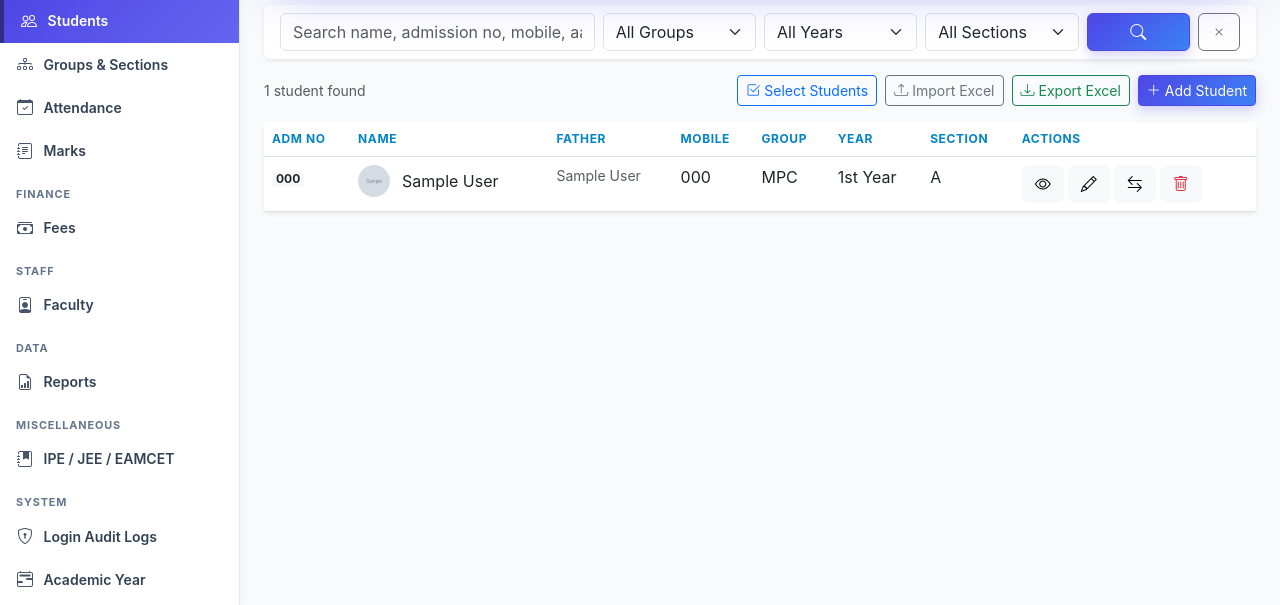
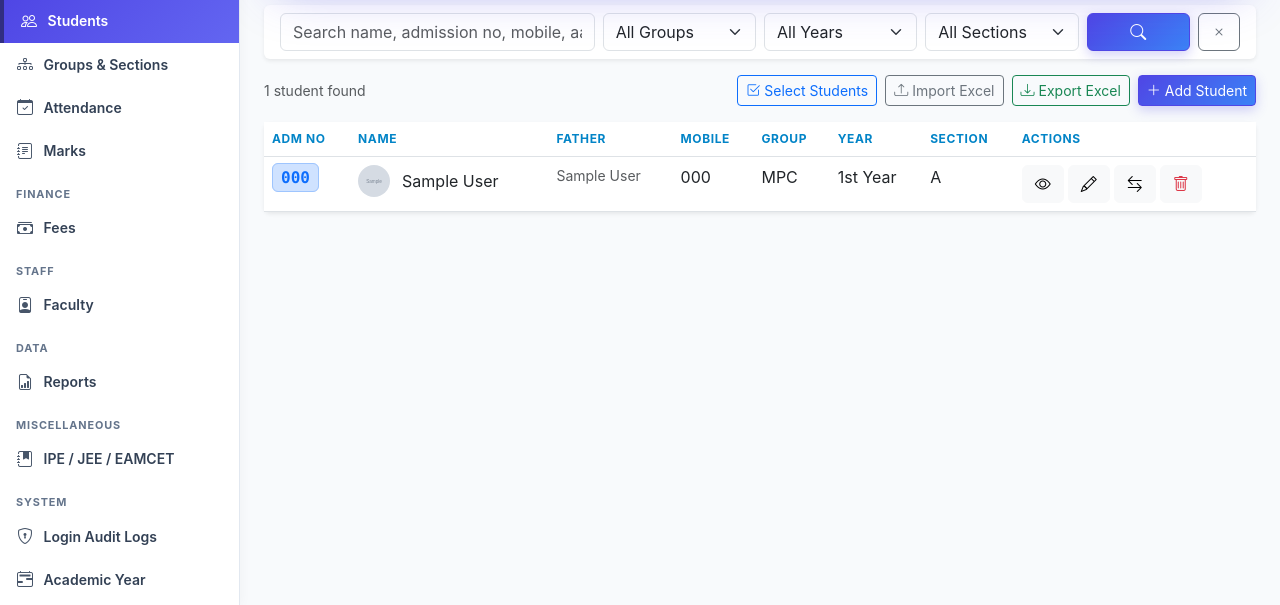
Before and after one commit to saimogili875/NARESH_ANNA, a Django app: page /students/ in a window 1280 px wide. Shown: the part 195-800 px from the top of the page. Run offline with Django 5.2, Linux system fonts and the light colour scheme; a user stored in the database is signed in; data comes from the database, SQL or seed files in the repository; tables that the repository leaves empty hold one stand-in row (values such as "Sample post"); grey boxes marked "Sample" are stand-in pictures.

Commit message:
Fix admission_number visibility and contrast on student list screen

```diff
--- a/templates/base.html
+++ b/templates/base.html
@@ -197,6 +197,9 @@
   .dark-mode .text-muted,
   .dark-mode .text-secondary {
     color: #94A3B8 !important;
+  }
+  .dark-mode .text-dark {
+    color: #F8FAFC !important;
   }
   .dark-mode .bg-light,
   .dark-mode .bg-white {
--- a/templates/students/list.html
+++ b/templates/students/list.html
@@ -135,7 +135,7 @@
           {% for s in students %}
           <tr>
             <td class="select-col d-none"><input type="checkbox" class="form-check-input row-check" value="{{ s.pk }}"></td>
-            <td><span class="badge bg-light text-dark editable-cell" data-pk="{{ s.pk }}" data-field="admission_number" title="Tap to edit">{{ s.admission_number }}</span></td>
+            <td><span class="fw-bold font-monospace text-primary bg-primary-subtle border border-primary-subtle px-2 py-1 rounded editable-cell" data-pk="{{ s.pk }}" data-field="admission_number" title="Tap to edit">{{ s.admission_number|default:"—" }}</span></td>
             <td>
               <div class="d-flex align-items-center gap-2">
                 {% if s.photo %}
```
